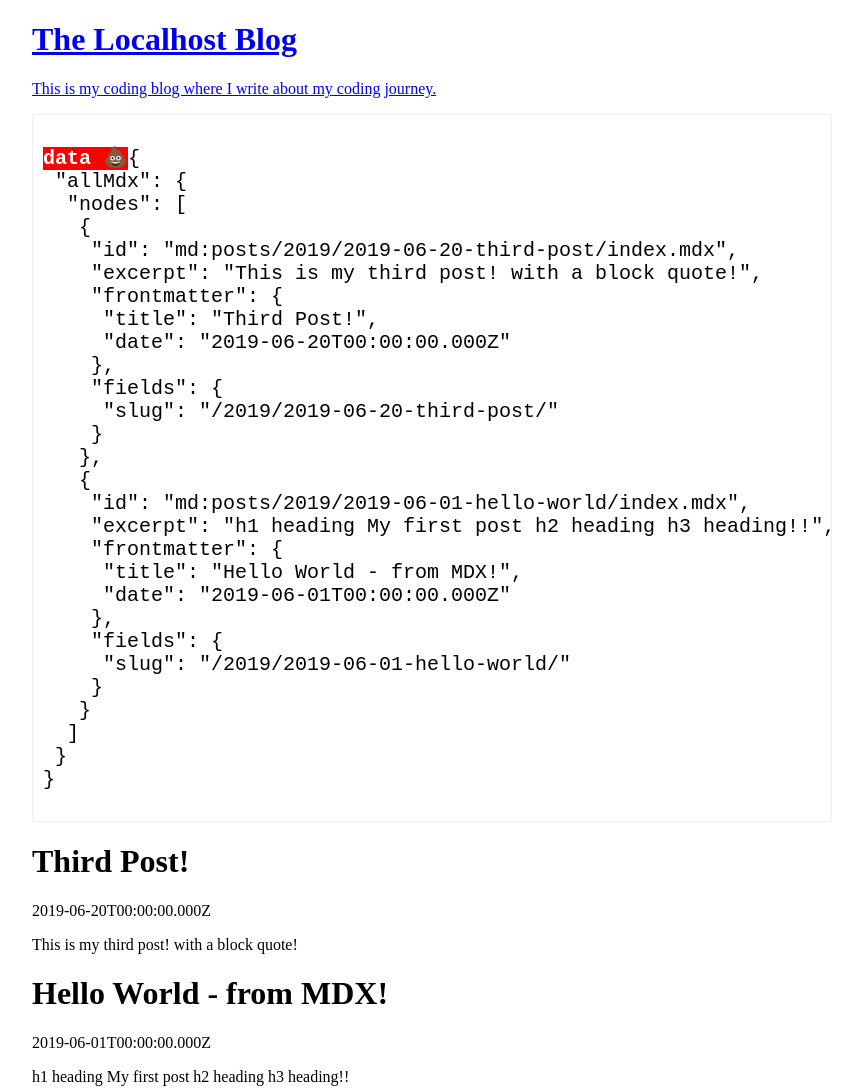
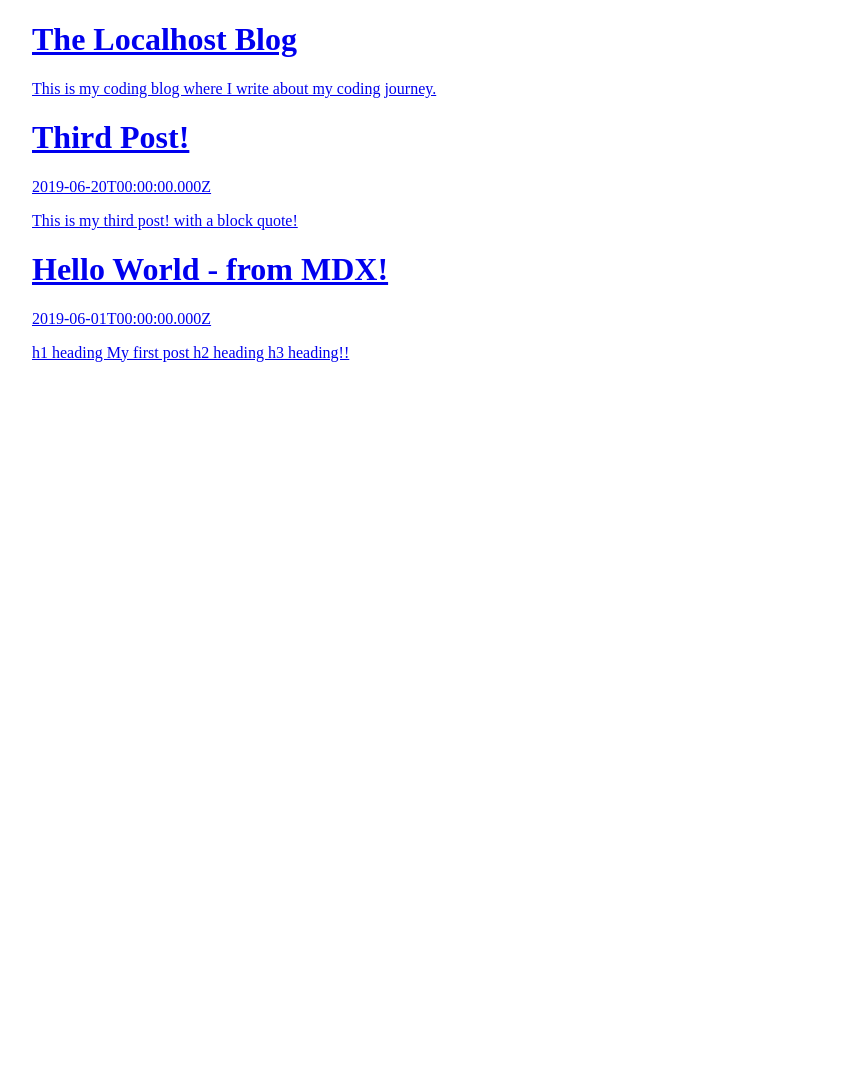
Before and after one commit to spences10/thelocalhost, a Gatsby site: page / in a window 1280 px wide. Shown: the whole page, without its empty margins (208-1071 px from the left). After the commit the page ends 800 px from the top, so only its background shows below. Built offline with nearby package versions, Linux system fonts and the light colour scheme; Gatsby itself is replaced by a stand-in of ours.

Commit message:
adding Links to posts

```diff
--- a/src/pages/index.js
+++ b/src/pages/index.js
@@ -1,22 +1,30 @@
-import { graphql } from 'gatsby'
+import { Link } from 'gatsby'
 import React from 'react'
-import Dump from '../components/Dump'
+import styled from 'styled-components'
 import { Layout } from '../components/Layout'
+
+const IndexWrapper = styled.main``
+
+const PostWrapper = styled.div``
 
 export default ({ data }) => {
   return (
-    <>
-      <Layout>
-        <Dump data={data}></Dump>
-        {data.allMdx.nodes.map(({ excerpt, frontmatter }) => (
-          <>
-            <h1>{frontmatter.title}</h1>
-            <p>{frontmatter.date}</p>
-            <p>{excerpt}</p>
-          </>
-        ))}
-      </Layout>
-    </>
+    <Layout>
+      <IndexWrapper>
+        {/* <Dump data={data}></Dump> */}
+        {data.allMdx.nodes.map(
+          ({ id, excerpt, frontmatter, fields }) => (
+            <PostWrapper key={id}>
+              <Link to={fields.slug}>
+                <h1>{frontmatter.title}</h1>
+                <p>{frontmatter.date}</p>
+                <p>{excerpt}</p>
+              </Link>
+            </PostWrapper>
+          )
+        )}
+      </IndexWrapper>
+    </Layout>
   )
 }
 
```
